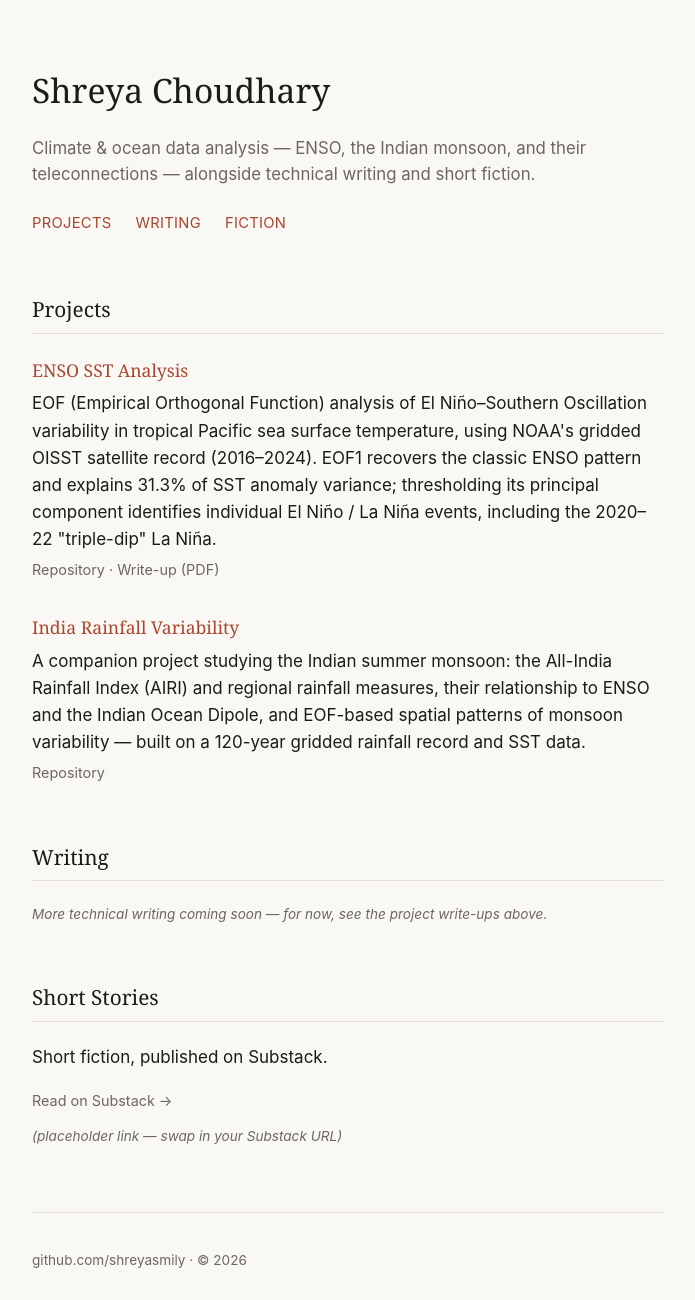
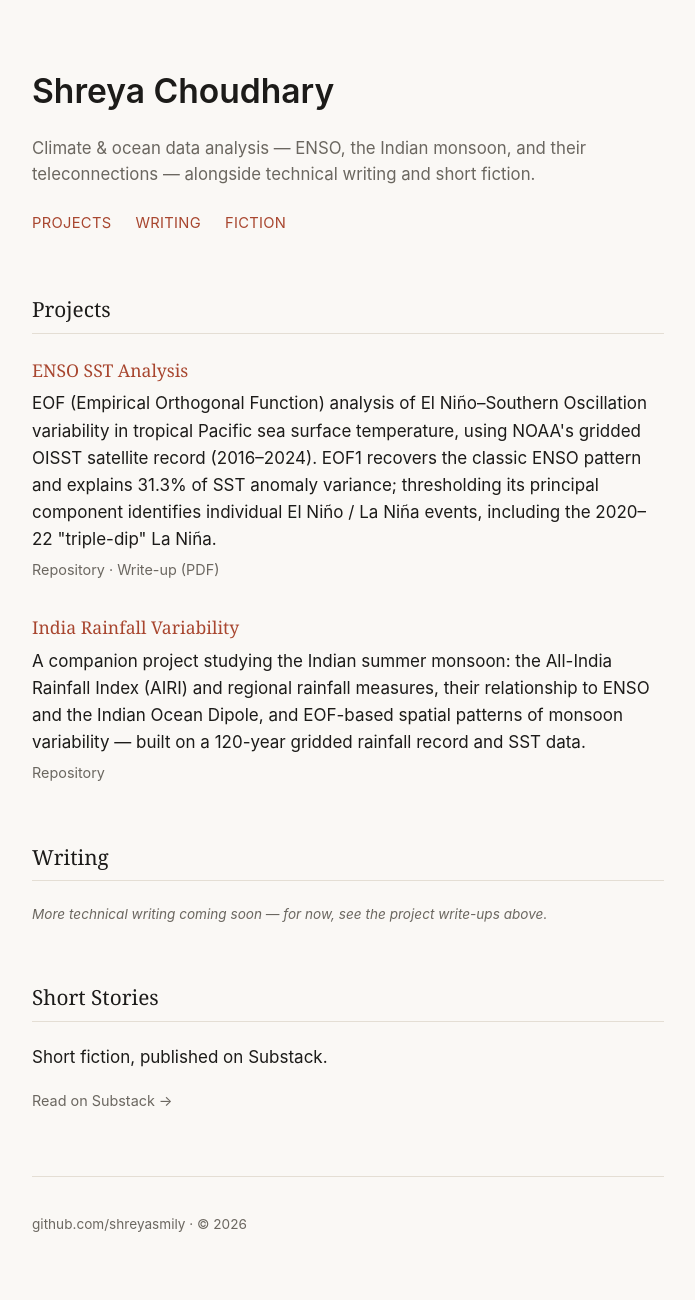
Before and after one commit to shreyasmily/shreyasmily.github.io, a plain HTML site: page index.html in a window 1280 px wide. Shown: the whole page, without its empty margins (292-987 px from the left). Drawn offline with Linux system fonts and the light colour scheme.

Commit message:
Set name heading in sans-serif, wire in real Substack link
index.html / styles.css: the h1 name now uses the sans-serif stack (h2/h3
stay serif) per request, and the Substack placeholder link is replaced with
https://substack.com/@shreyatheshredder.

Co-authored-by: Claude <noreply@anthropic.com>

```diff
--- a/index.html
+++ b/index.html
@@ -59,8 +59,7 @@
     <p>
       Short fiction, published on Substack.
     </p>
-    <p class="meta"><a href="#">Read on Substack →</a></p>
-    <p class="placeholder-note">(placeholder link — swap in your Substack URL)</p>
+    <p class="meta"><a href="https://substack.com/@shreyatheshredder">Read on Substack →</a></p>
   </section>
 
   <footer>
--- a/styles.css
+++ b/styles.css
@@ -42,7 +42,9 @@ h1, h2, h3 {
 }
 
 h1 {
+  font-family: -apple-system, BlinkMacSystemFont, "Segoe UI", Helvetica, Arial, sans-serif;
   font-size: 2.1rem;
+  font-weight: 600;
   margin: 0 0 0.6rem;
 }
 
```
